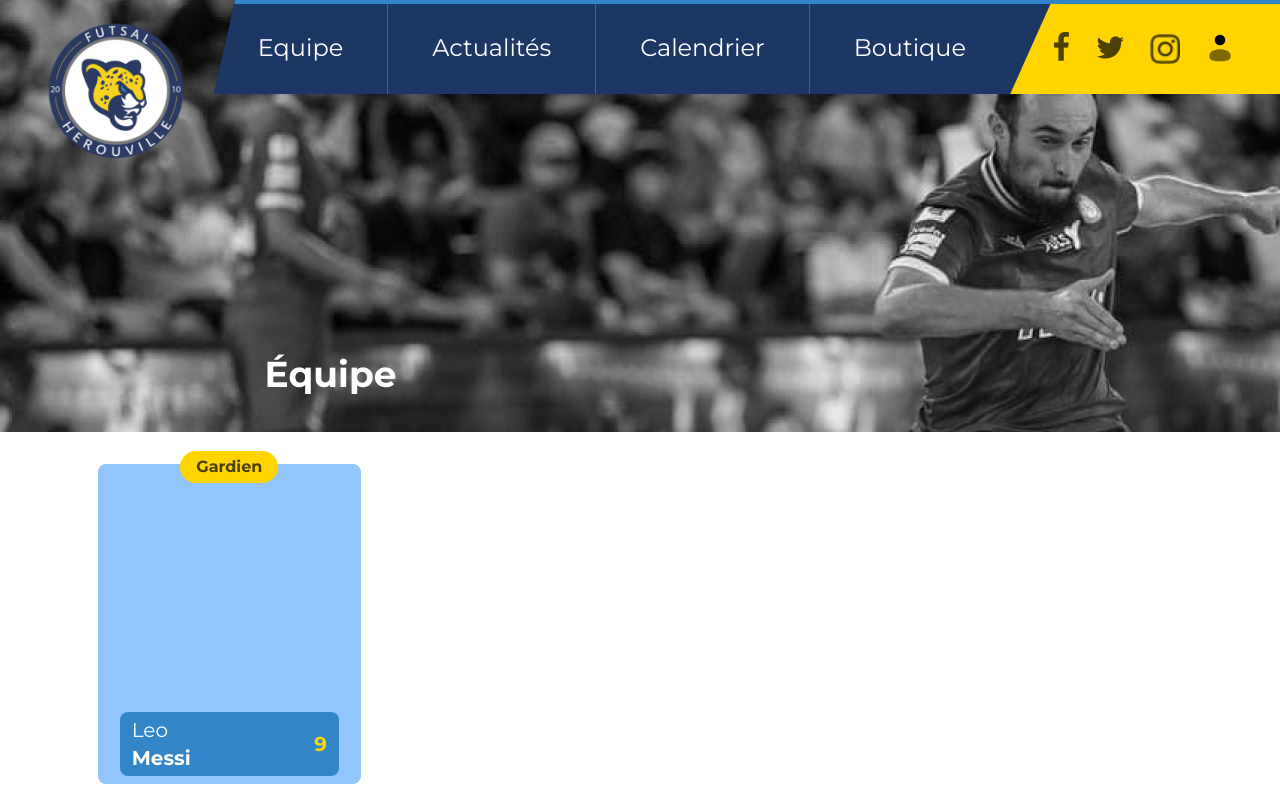
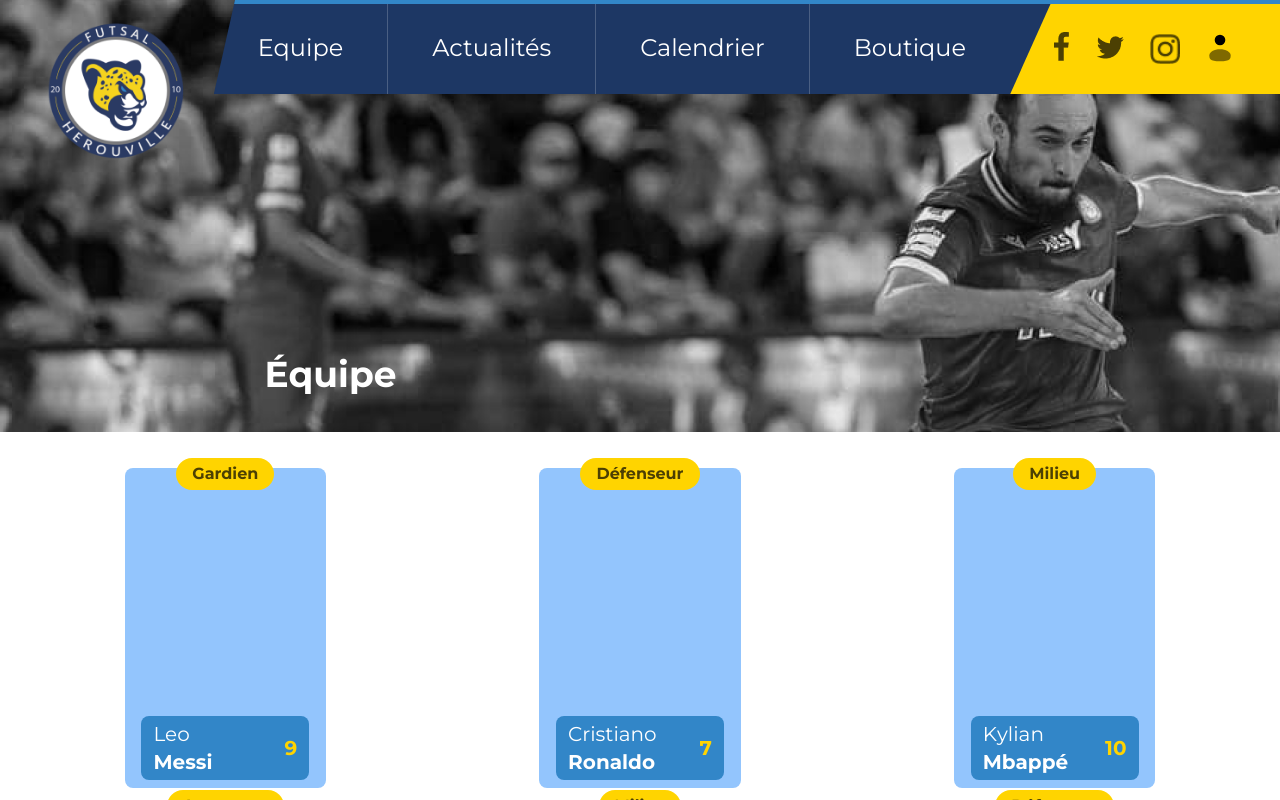
Before and after one commit to Emk0oo/herouville-futsal-nextJS, a Next.js app: page /equipe in a window 1280 px wide. Shown: the top 800 px of the page. Built offline with nearby package versions, Linux system fonts and the light colour scheme.

Commit message:
[ADD] component player

```diff
--- a/app/(root)/equipe/page.tsx
+++ b/app/(root)/equipe/page.tsx
@@ -1,32 +1,38 @@
 import GenericPage from "@/components/GenericPage";
+import PlayerCard from "@/components/PlayerCard";
 import React from "react";
+
+const playerAPI = [
+  { role: "Gardien", name: "Leo", surname: "Messi", number: 9 },
+  { role: "Défenseur", name: "Cristiano", surname: "Ronaldo", number: 7 },
+  { role: "Milieu", name: "Kylian", surname: "Mbappé", number: 10 },
+  { role: "Attaquant", name: "Neymar", surname: "Jr", number: 11 },
+  { role: "Milieu", name: "Lionel", surname: "Messi", number: 9 },
+  { role: "Défenseur", name: "Cristiano", surname: "Ronaldo", number: 7 },
+  { role: "Milieu", name: "Kylian", surname: "Mbappé", number: 10 },
+  { role: "Attaquant", name: "Neymar", surname: "Jr", number: 11 },
+  { role: "Milieu", name: "Lionel", surname: "Messi", number: 9 },
+  { role: "Défenseur", name: "Cristiano", surname: "Ronaldo", number: 7 },
+  { role: "Milieu", name: "Kylian", surname: "Mbappé", number: 10 },
+  { role: "Attaquant", name: "Neymar", surname: "Jr", number: 11 },
+];
 
 const Equipe = () => {
   return (
     <>
       <div
         id="equipeContent"
-        className="grid grid-cols-1 sm:grid-cols-2 md:grid-cols-3 gap-4 p-4"
+        className="grid grid-cols-1 sm:grid-cols-2 md:grid-cols-3 gap-3 px-2 mt-5"
       >
-        <div
-          id="playerCard"
-          className="flex flex-col justify-between items-center h-80 w-3/4 md:w-2/3 bg-blue-300 mx-auto rounded-lg"
-        >
-          <div id="pillRole" className="mt-[-5%]">
-            <h1 className="text-marron font-bold text-center bg-jauneHerouville px-4 py-1 rounded-full">
-              Gardien
-            </h1>
-          </div>
-          <div id="playerInfo" className="flex w-5/6 px-3 py-1 bg-bleuHerouville text-white justify-between text-xl rounded-lg mb-2">
-            <div id="playerName" className="flex flex-col w-1/2 ">
-              <p id="playerName">Leo</p>
-              <p id="playerName" className="font-bold">Messi</p>
-            </div>
-            <div id="playerNumber" className="flex flex-col w-1/2 text-end justify-center">
-              <p id="playerNumberShirt" className="font-bold text-jauneHerouville">9</p>
-            </div>
-          </div>
-        </div>
+        {playerAPI.map((player, index) => (
+          <PlayerCard
+            key={index}
+            role={player.role}
+            name={player.name}
+            surname={player.surname}
+            number={player.number}
+          />
+        ))}
       </div>
     </>
   );
--- /dev/null
+++ b/components/PlayerCard.tsx
@@ -0,0 +1,44 @@
+import React from "react";
+
+interface PlayerCardProps {
+    role: string;
+    name: string;
+    surname: string;
+    number: number;
+}
+
+function PlayerCard({ role, name, surname, number }: PlayerCardProps) {
+  return (
+    <div
+      id="playerCard"
+      className="flex flex-col justify-between items-center h-80 w-3/4 md:w-1/2 bg-blue-300 mx-auto rounded-lg"
+    >
+      <div id="pillRole" className="mt-[-5%]">
+        <h1 className="text-marron font-bold text-center bg-jauneHerouville px-4 py-1 rounded-full">
+          {role}
+        </h1>
+      </div>
+      <div
+        id="playerInfo"
+        className="flex w-5/6 px-3 py-1 bg-bleuHerouville text-white justify-between text-xl rounded-lg mb-2"
+      >
+        <div id="playerName" className="flex flex-col w-1/2 ">
+          <p id="playerName">{name}</p>
+          <p id="playerName" className="font-bold">
+            {surname}
+          </p>
+        </div>
+        <div
+          id="playerNumber"
+          className="flex flex-col w-1/2 text-end justify-center"
+        >
+          <p id="playerNumberShirt" className="font-bold text-jauneHerouville">
+            {number}
+          </p>
+        </div>
+      </div>
+    </div>
+  );
+}
+
+export default PlayerCard;
```
